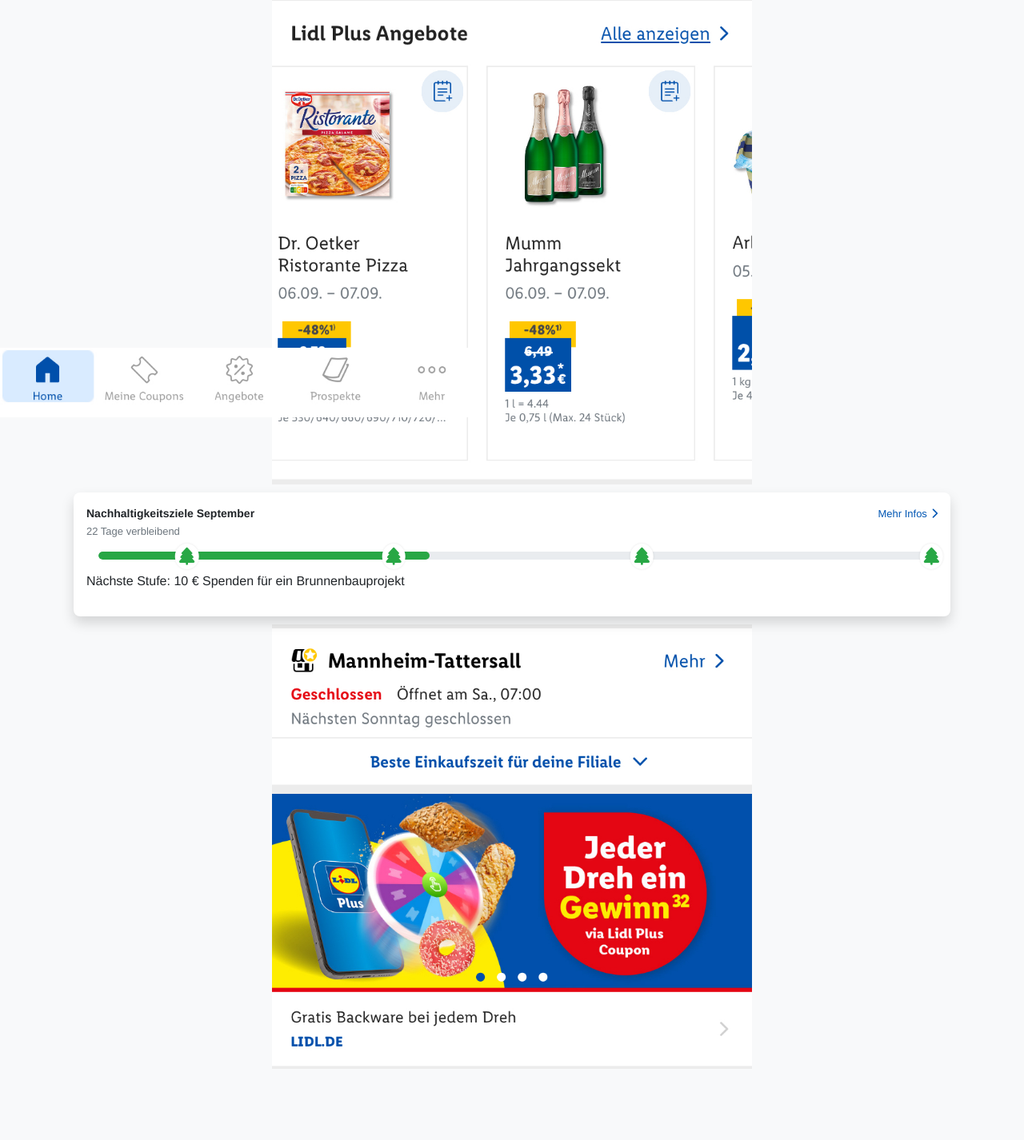
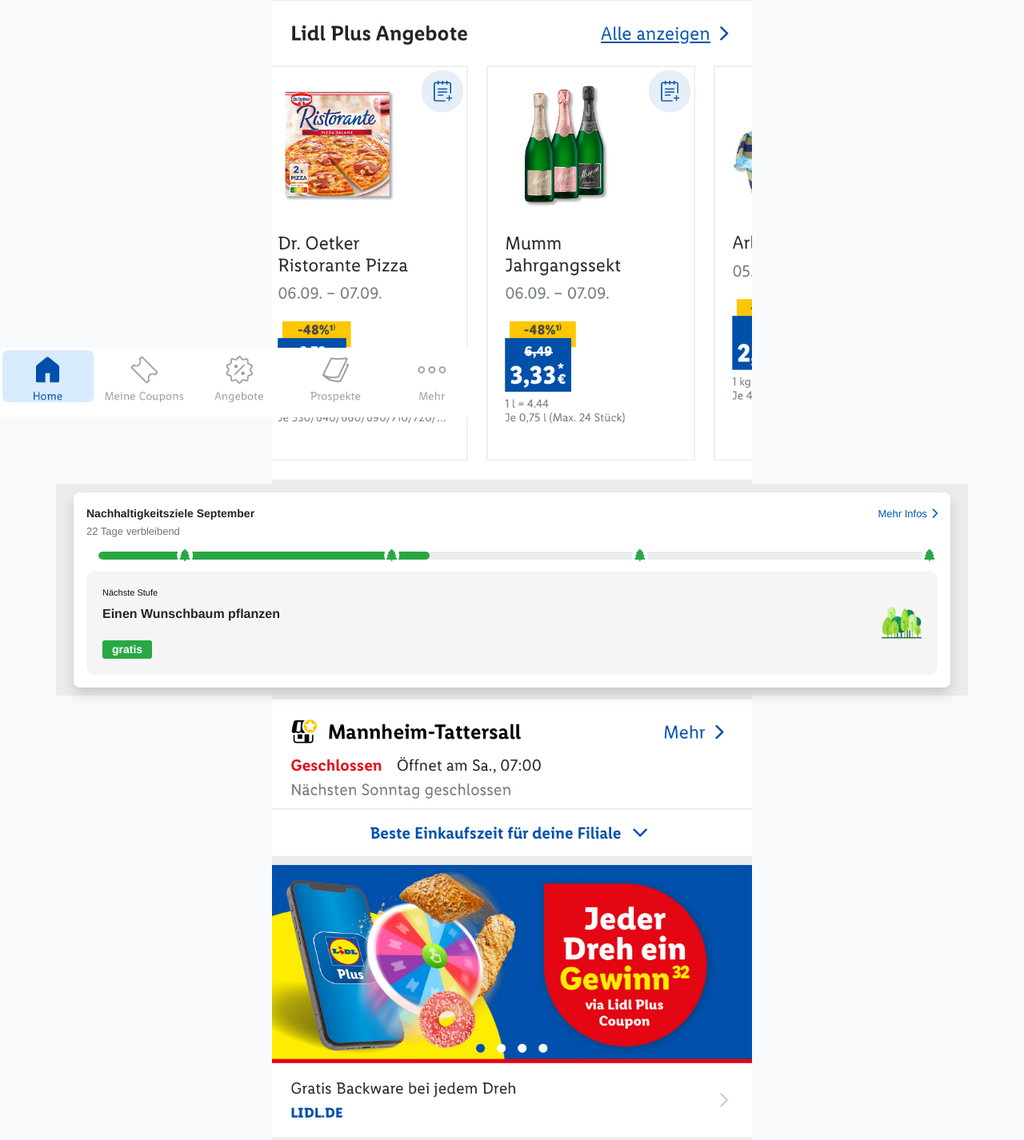
Before and after one commit to runformoney/hackfestival_group2_schwarz_it_challenge, a Flask app: page / in a window 1280 px wide. Shown: the part 278-1704 px from the top of the page at 80% size. Before the commit the page ends 1615 px from the top, so only its background shows below. Run offline with Flask 3, Linux system fonts and the light colour scheme.

Commit message:
Add section for next reward stage

```diff
--- a/templates/mainpage.html
+++ b/templates/mainpage.html
@@ -16,8 +16,12 @@
             font-family: 'Helvetica', 'Arial', sans-serif;
         }
 
+        .container {
+            background-color: #ECECEC;
+        }
+
         .goal-tracker {
-            background-color: #ffffff;
+            background-color: #fff;
             padding: 15px;
             border-radius: 8px;
             margin: 10px;
@@ -66,6 +70,38 @@
             margin-left: 5px;
         }
 
+        .reward-card {
+            background-color: #F5F5F5;
+            border-radius: 10px;
+            padding: 20px;
+            display: flex;
+            align-items: center;
+            justify-content: space-between;
+        }
+        .reward-card h6 {
+            font-size: 11px;
+            font-weight: 400;
+            color: #0E0E0E;
+        }
+        .reward-card .reward-description {
+            font-size: 16px;
+            font-weight: bold;
+        }
+        .reward-card .free-badge {
+            background-color: #28a745;
+            color: white;
+            padding: 1px 12px;
+            border-radius: 3px;
+            font-weight: bold;
+            margin-top: 5px;
+            display: inline-block;
+            font-size: 14px;
+        }
+        .reward-card img {
+            width: 50px;
+            height: auto;
+        }
+
         .progress-bar-container {
             position: relative;
             margin: 15px;
@@ -94,15 +130,14 @@
         /* Milestone icon styles */
         .milestone-icon {
             position: absolute;
-            top: -10px;
+            top: -6px;
             transform: translateX(-25%);
-            font-size: 22px;
+            font-size: 15px;
             color: #28a745;
             background-color: white;
             border-radius: 50%;
-            border: 3px solid white;
+            border: 1px solid white;
             padding: 2px;
-            box-shadow: 0 0 3px rgba(0, 0, 0, 0.1);
         }
 
         .milestone-1 {
@@ -153,8 +188,15 @@
                     <i class="fa-solid fa-tree milestone-icon milestone-4"></i>
                 </div>
                 <!-- Goal info -->
-                <div class="goal-info">
-                    <p>Nächste Stufe: 10 € Spenden für ein Brunnenbauprojekt</p>
+                <div class="reward-card">
+                    <div>
+                        <h6>Nächste Stufe</h6>
+                        <p class="reward-description">Einen Wunschbaum pflanzen</p>
+                        <span class="free-badge">gratis</span>
+                    </div>
+                    <div>
+                        <img src="static/forest-removebg-preview.png" alt="Puzzle Icon">
+                    </div>
                 </div>
             </div>
         </div>
```
Also changed, not shown: static/forest-removebg-preview.png (added).
